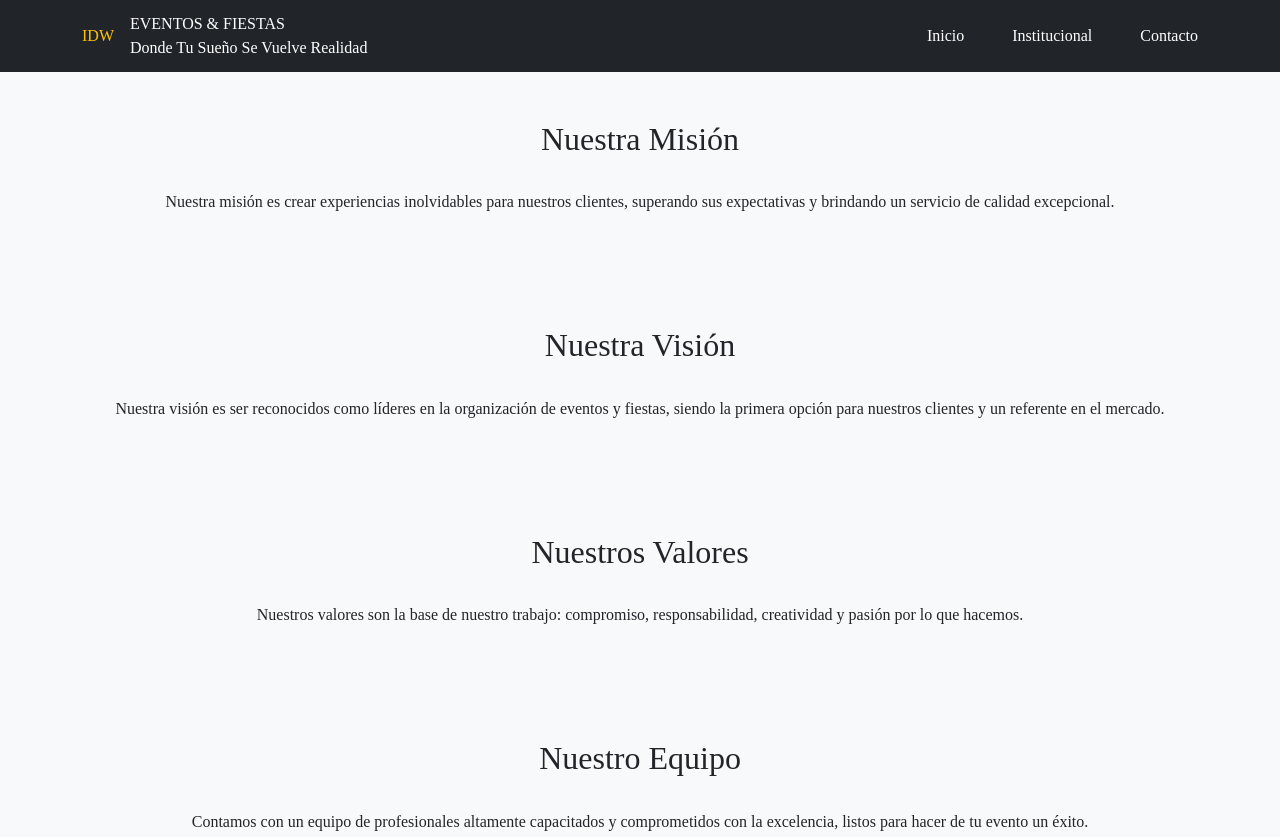
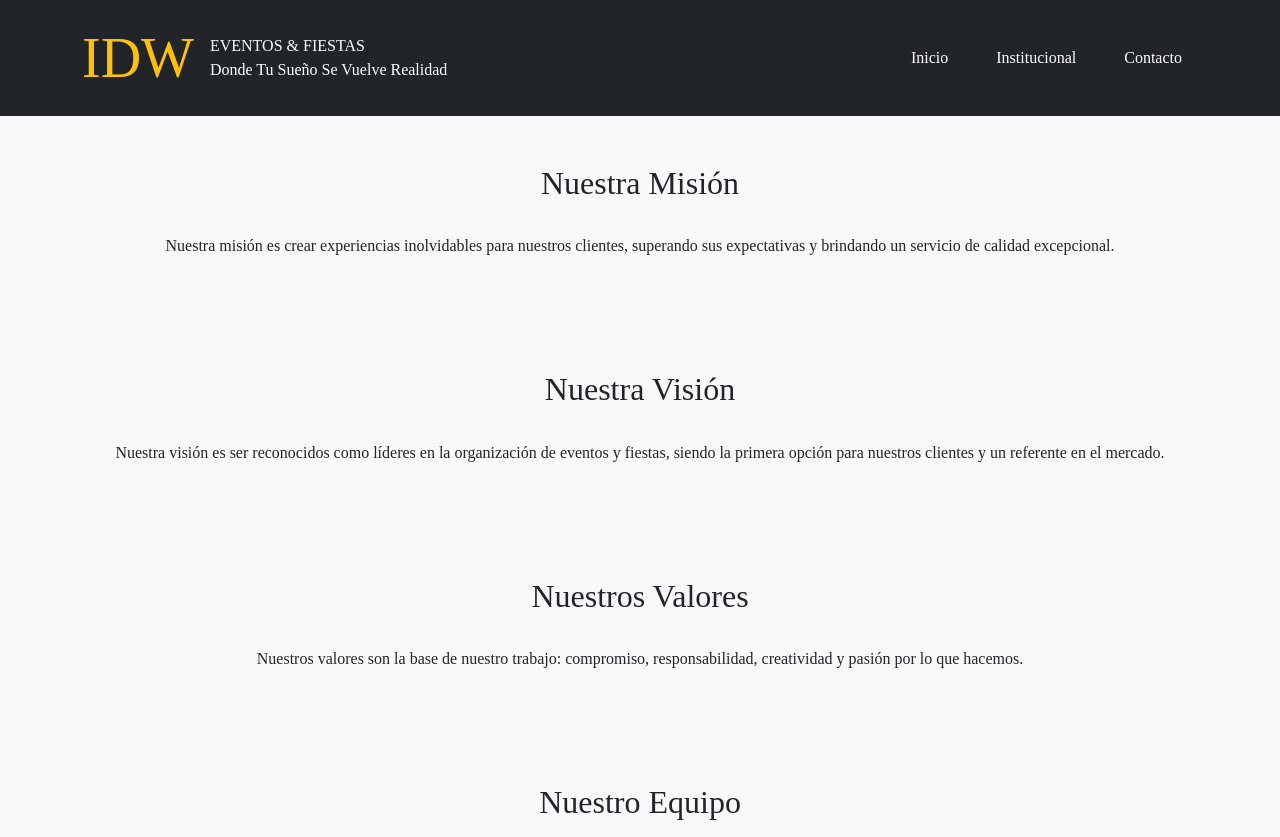
Before and after one commit to spuchetti/IDW-UNER-GRUPO-30, a plain HTML site: page institucional.html in a window 1280 px wide. Shown: the top 837 px of the page. Drawn offline with nearby package versions, Linux system fonts and the light colour scheme.

Commit message:
modifiqué navbar para que esté acorde a home

```diff
--- a/institucional.html
+++ b/institucional.html
@@ -1,70 +1,39 @@
 <!DOCTYPE html>
 <html lang="en">
+
 <head>
   <meta charset="UTF-8" />
   <meta name="viewport" content="width=device-width, initial-scale=1.0" />
   <link rel="stylesheet" href="/src/css/style.css" />
-    <link
-      href="https://cdn.jsdelivr.net/npm/bootstrap@5.3.6/dist/css/bootstrap.min.css"
-      rel="stylesheet"
-      integrity="sha384-4Q6Gf2aSP4eDXB8Miphtr37CMZZQ5oXLH2yaXMJ2w8e2ZtHTl7GptT4jmndRuHDT"
-      crossorigin="anonymous"
-    />
+  <link href="https://cdn.jsdelivr.net/npm/bootstrap@5.3.6/dist/css/bootstrap.min.css" rel="stylesheet"
+    integrity="sha384-4Q6Gf2aSP4eDXB8Miphtr37CMZZQ5oXLH2yaXMJ2w8e2ZtHTl7GptT4jmndRuHDT" crossorigin="anonymous" />
 
   <title>Institucional</title>
 </head>
 
 <body>
   <header class="container-fluid bg-dark">
-      <div
-        class="container d-flex flex-column flex-lg-row justify-content-between align-items-center"
-      >
-        <div
-          class="d-flex flex-column flex-lg-row align-items-center gap-2 text-center text-lg-start gap-3"
-        >
-          <!-- Logo container start -->
-          <div class="pt-2 pt-lg-0">
-            <a
-              id="logo"
-              class="text-warning text-decoration-none text-uppercase"
-              href="/index.html"
-              >IDW</a
-            >
+    <div class="container d-flex flex-column flex-lg-row justify-content-between align-items-center py-3">
+      <div class="d-flex flex-column flex-lg-row align-items-center text-center text-lg-start gap-3">
+        <div>
+          <a class="logo-grande text-warning text-decoration-none text-uppercase" href="/index.html">IDW</a>
         </div>
-          <!-- Logo container end -->
-          <!-- Logo slogan start -->
         <div class="text-white fs-6">
-            <p class="m-0 p-0 text-uppercase">EVENTOS & FIESTAS</p>
-            <p class="m-0 p-0 text-capitalize">
-              Donde tu sueño se vuelve realidad
-            </p>
+          <p class="m-0 text-uppercase">EVENTOS & FIESTAS</p>
+          <p class="m-0 text-capitalize">Donde tu sueño se vuelve realidad</p>
         </div>
-          <!-- Logo slogan end -->
       </div>
-        <nav class="py-4">
-          <ul
-            class="d-flex flex-column flex-md-row align-items-center list-unstyled gap-5 m-0"
-          >
-            <li>
-              <a
-                href="/index.html"
-                class="nav-link text-decoration-none text-white"
-                >Inicio</a
-              >
+
+      <nav class="pt-3 pt-lg-0">
+        <ul class="nav flex-column flex-md-row align-items-center gap-3 m-0">
+          <li class="nav-item">
+            <a href="/index.html" class="nav-link text-white">Inicio</a>
           </li>
-            <li>
-              <a
-                href="/institucional.html"
-                class="nav-link text-decoration-none text-white"
-                >Institucional</a
-              >
+          <li class="nav-item">
+            <a href="/institucional.html" class="nav-link text-white">Institucional</a>
           </li>
-            <li>
-              <a
-                href="/contacto.html"
-                class="nav-link text-decoration-none text-white"
-                >Contacto</a
-              >
+          <li class="nav-item">
+            <a href="/contacto.html" class="nav-link text-white">Contacto</a>
           </li>
         </ul>
       </nav>
@@ -142,22 +111,12 @@
 
         <!-- Footer Links container start -->
         <div class="container d-flex flex-column gap-2 mt-3">
-            <a
-              href="https://www.google.com/maps?q=San+Martín+123,+Salta"
-              target="_blank"
-              rel="noopener noreferrer"
-              class="text-decoration-none text-white"
-            >
+          <a href="https://www.google.com/maps?q=San+Martín+123,+Salta" target="_blank" rel="noopener noreferrer"
+            class="text-decoration-none text-white">
             Dirección: San Martín 123, Salta
           </a>
-            <a
-              href="mailto:contacto@idwsa.com"
-              class="text-decoration-none text-white"
-              >Email: contacto@idwsa.com</a
-            >
-            <a href="tel:387-4035140" class="text-decoration-none text-white"
-              >Teléfono: (+54) 387-4035140</a
-            >
+          <a href="mailto:contacto@idwsa.com" class="text-decoration-none text-white">Email: contacto@idwsa.com</a>
+          <a href="tel:387-4035140" class="text-decoration-none text-white">Teléfono: (+54) 387-4035140</a>
         </div>
         <!-- Footer Links container end -->
       </div>
@@ -167,10 +126,9 @@
     </div>
   </footer>
 
-    <script
-      src="https://cdn.jsdelivr.net/npm/bootstrap@5.3.6/dist/js/bootstrap.bundle.min.js"
+  <script src="https://cdn.jsdelivr.net/npm/bootstrap@5.3.6/dist/js/bootstrap.bundle.min.js"
     integrity="sha384-j1CDi7MgGQ12Z7Qab0qlWQ/Qqz24Gc6BM0thvEMVjHnfYGF0rmFCozFSxQBxwHKO"
-      crossorigin="anonymous"
-    ></script>
+    crossorigin="anonymous"></script>
 </body>
+
 </html>
```
Lines whose indentation alone changed are shown as unchanged.
